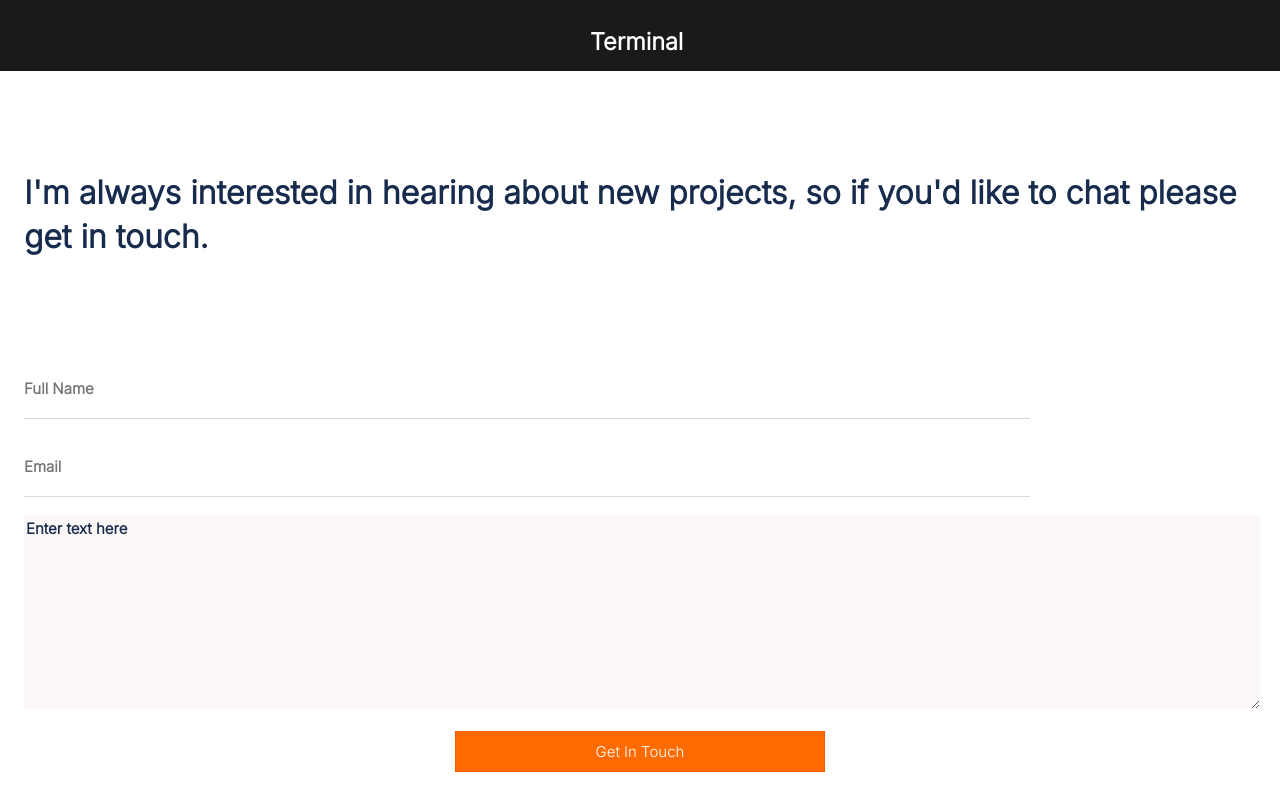
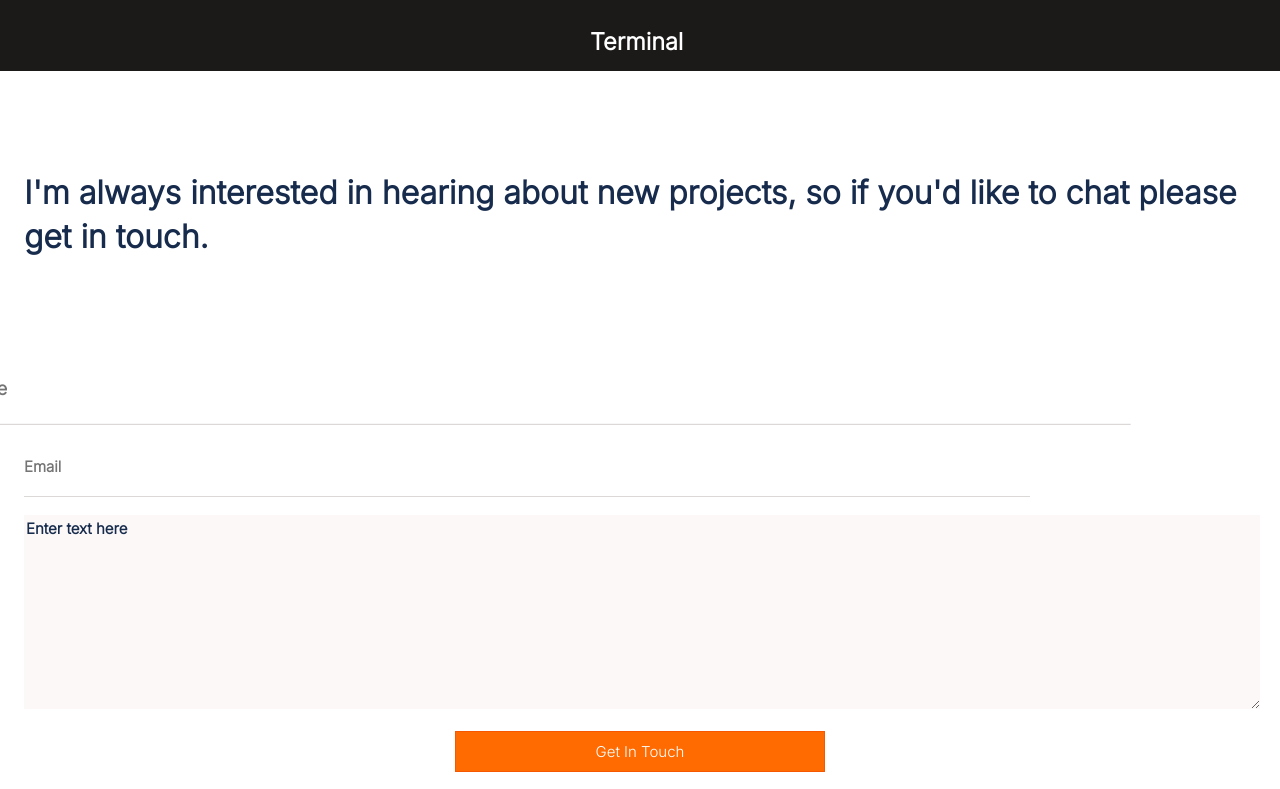
Before and after one commit to shafiuyushawu/portfolio, a website: page index.html in a window 1280 px wide. In both pictures the pointer is over the input "Full Name". Shown: the part 4711-5500 px from the top of the page. Drawn offline with Linux system fonts and the light colour scheme.

Commit message:
add transformation to  input tag

```diff
--- a/index.css
+++ b/index.css
@@ -453,6 +453,10 @@ form {
   font-family: 'Inter', sans-serif;
 }
 
+input:hover, textarea:hover {
+  transform: scale(1.2);
+}
+
 .contactme__input:focus {
   outline: none;
 }
```
